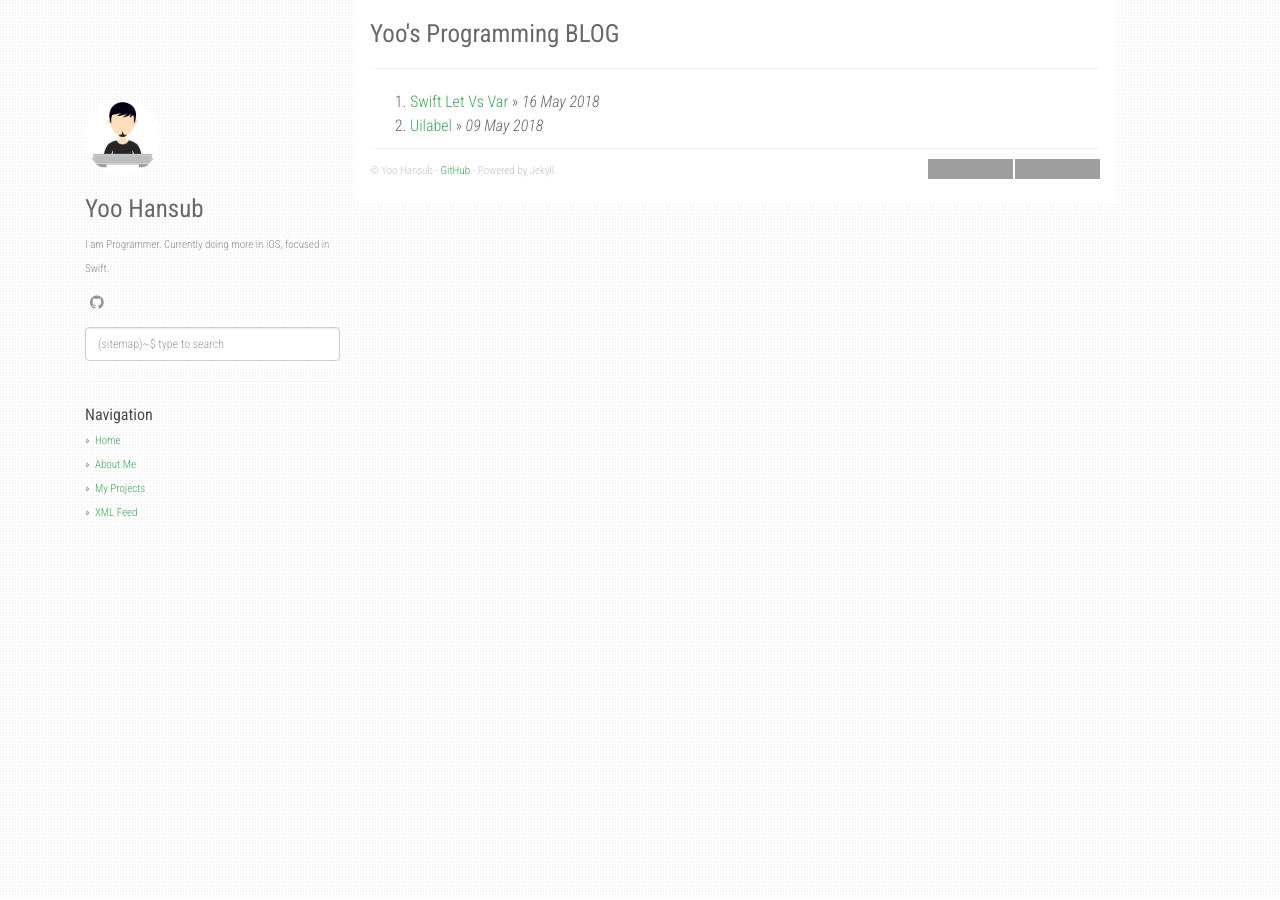
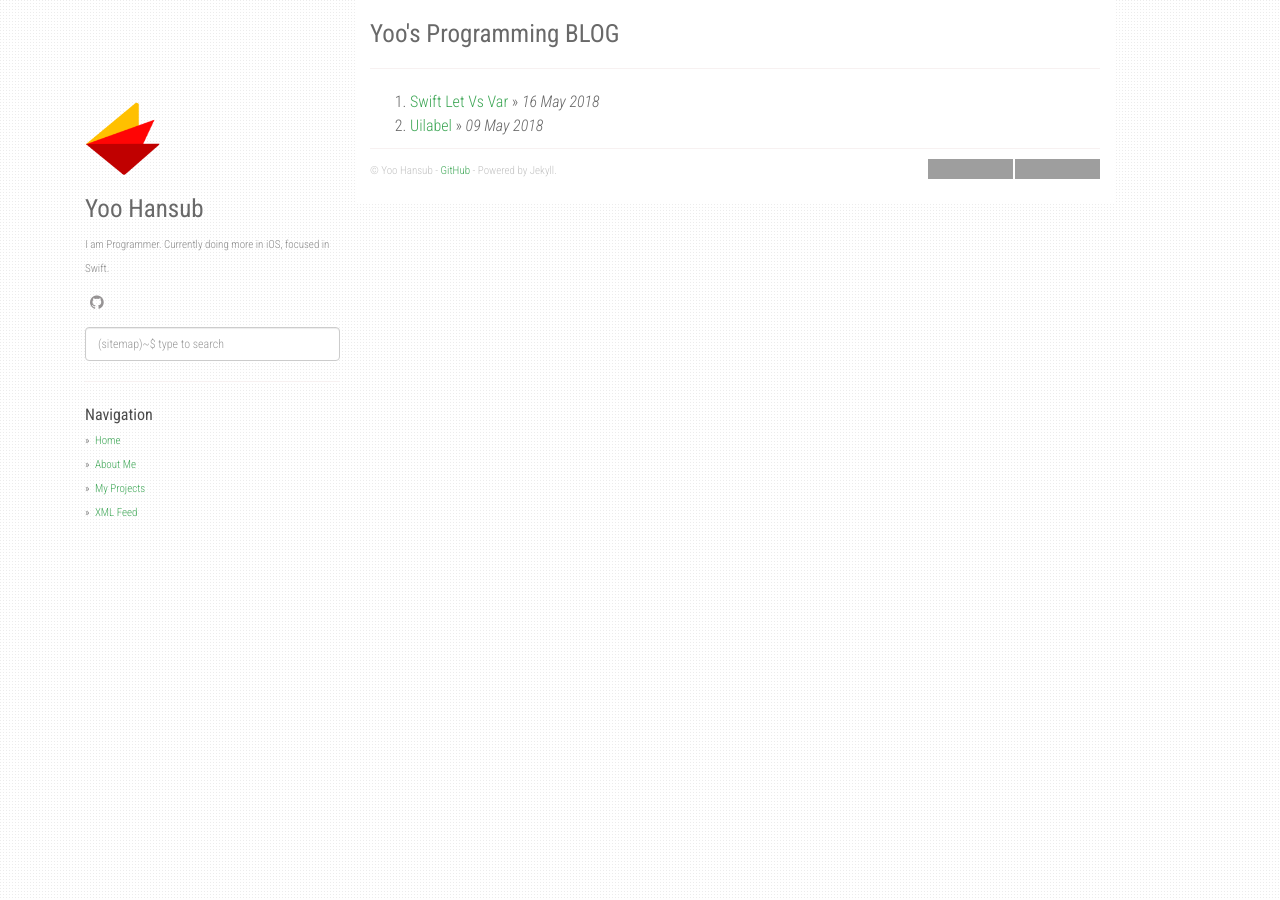
Before and after one commit to ywangnon/ywangnon.github.io, a Jekyll site: the page built from index.html, in a window 1280 px wide. Built offline with Jekyll 4.4.1, drawn with Linux system fonts in a browser that asks for light colours; nearby versions of some CDN libraries; the list of posts is cut into pages by our own code; grey boxes are pictures that could not be loaded.

Commit message:
add MARK

```diff
--- a/_config.yml
+++ b/_config.yml
@@ -2,7 +2,7 @@ title: Yoo's Programming BLOG
 author: Yoo Hansub
 github: https://github.com/ywangnon
 about: I am Programmer. Currently doing more in iOS, focused in Swift.
-avatar_url: /static/img/avatar.jpg
+avatar_url: /static/img/MARK.png
 
 enableTags: true
 tagarray: []
```
Also changed, not shown: static/img/MARK.png (added), 3 other files.
